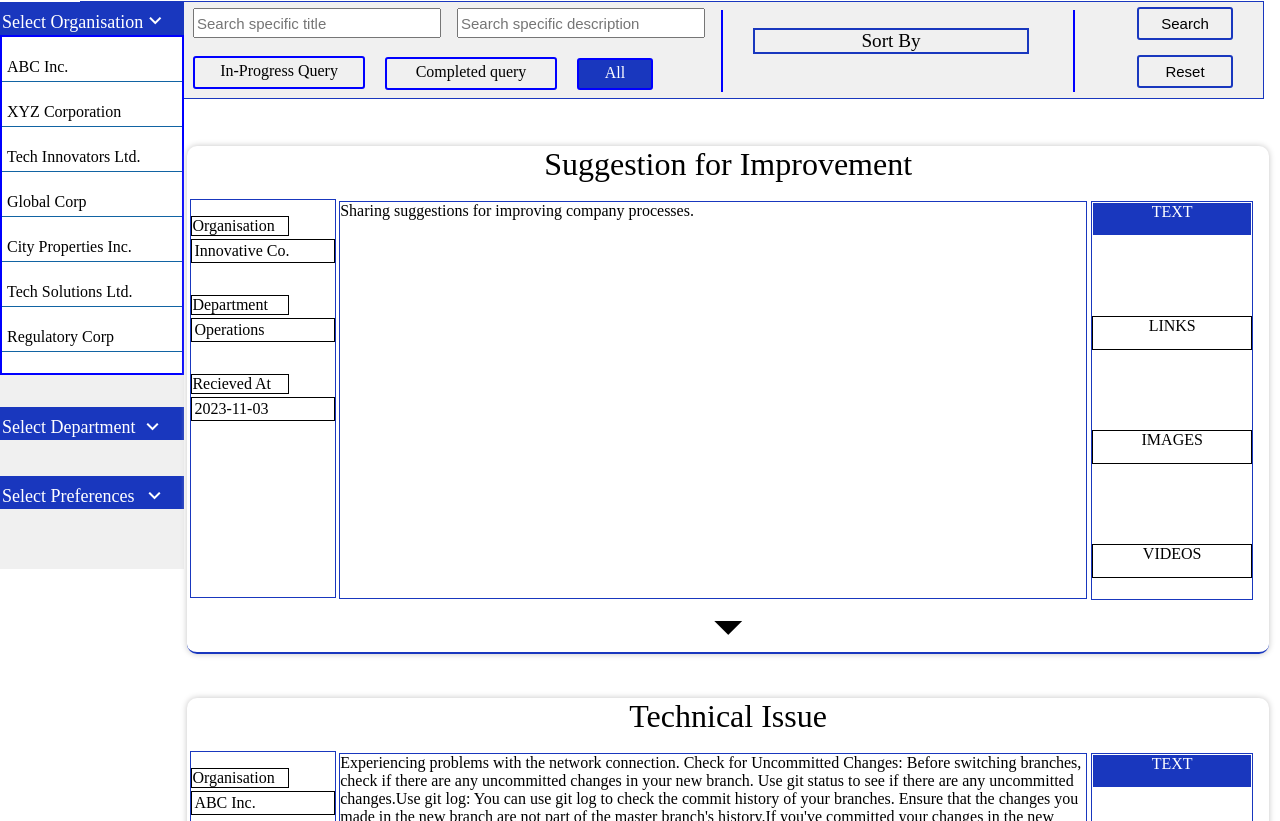
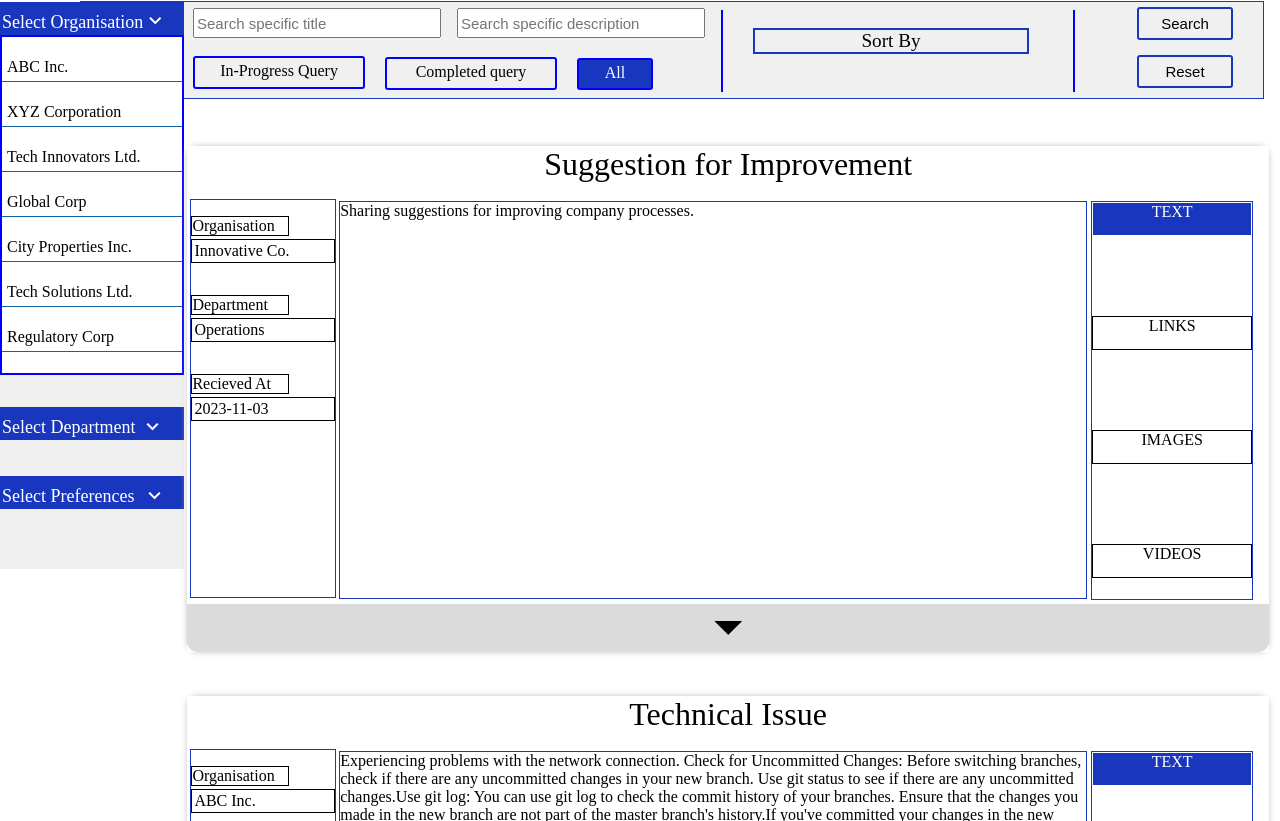
Before and after one commit to gauravgautam00/Quire_Flow, a React (Create React App) app in the folder client/: page /administrative_matter in a window 1280 px wide. Shown: the part 1459-2280 px from the top of the page. Built offline with nearby package versions, Linux system fonts and the light colour scheme.

Commit message:
refined administrative matter

```diff
--- a/client/src/Components/Child_Administrative_matter.jsx
+++ b/client/src/Components/Child_Administrative_matter.jsx
@@ -8,6 +8,7 @@ const Child_Administrative_matter = (props) => {
   const downArrowIcon = useRef(null);
   const arrowDown = useRef(null);
   const downData = useRef(null);
+  const bottomHideContainer = useRef(null);
   const downDataDelete = useRef(null);
 
   useEffect(() => {
@@ -59,26 +60,32 @@ const Child_Administrative_matter = (props) => {
       };
     }
 
-    if (arrowDown.current && downData.current && downArrowIcon.current) {
-      arrowDown.current.onmouseover = () => {
-        arrowDown.current.style.backgroundColor = "#DBDBDB";
-      };
-      arrowDown.current.onmouseout = () => {
-        arrowDown.current.style.backgroundColor = "#FFFFFF";
-      };
+    if (
+      arrowDown.current &&
+      downData.current &&
+      downArrowIcon.current &&
+      bottomHideContainer.current
+    ) {
+      // arrowDown.current.onmouseover = () => {
+      //   arrowDown.current.style.backgroundColor = "#DBDBDB";
+      // };
+      // arrowDown.current.onmouseout = () => {
+      //   arrowDown.current.style.backgroundColor = "#FFFFFF";
+      // };
       arrowDown.current.onclick = () => {
         if (downData.current.style.display == "flex") {
           downData.current.style.display = "none";
           downDataDelete.current.style.display = "none";
-          arrowDown.current.style.borderBottom = "2px solid #1937be";
+          // arrowDown.current.style.borderBottom = "2px solid #1937be";
           downArrowIcon.current.style.transform = "rotate(0deg)";
-
+          bottomHideContainer.current.style.border = "none";
           arrowDown.current.style.borderTop = "none";
         } else {
           downData.current.style.display = "flex";
+          bottomHideContainer.current.style.border = "2px solid";
+          bottomHideContainer.current.style.borderTop = "none";
           downArrowIcon.current.style.transform = "rotate(-180deg)";
           downDataDelete.current.style.display = "block";
-          arrowDown.current.style.borderTop = "2px solid #1937be";
           arrowDown.current.style.borderBottom = "none";
         }
         // downData.current.style.backgroundColor = "red";
@@ -88,6 +95,7 @@ const Child_Administrative_matter = (props) => {
 
   return (
     <div id="child_administrator_matter">
+      <div id="child_administrator_matter_firstPart">
         {/* first */}
         {/* first */}
         {/* first */}
@@ -197,7 +205,11 @@ const Child_Administrative_matter = (props) => {
             arrow_drop_down
           </span>
         </div>
-      <div id="child_administrative_matter_BottomHide">
+      </div>
+      <div
+        id="child_administrative_matter_BottomHide"
+        ref={bottomHideContainer}
+      >
         <div id="child_administrative_matter_downBarBottom" ref={downData}>
           {/* first */}
           <div id="child_administrative_matter_downBarBottom_first">
--- a/client/src/index.css
+++ b/client/src/index.css
@@ -1482,6 +1482,11 @@ code {
   box-shadow: 0px 0px 6px 0px #c5c4c4;
   /* background-color: black; */
 }
+#child_administrator_matter_firstPart {
+  position: relative;
+  background-color: white;
+  z-index: 1;
+}
 
 #child_administrative_matter_headingTop_box1 {
   /* border-radius: 50%; */
@@ -1598,11 +1603,19 @@ code {
   text-align: center;
   cursor: pointer;
 }
+#child_administrative_matter_BottomHide {
+  /* border: 2px solid; */
+  border-top: none;
+  border-bottom-left-radius: 12px;
+  border-bottom-right-radius: 12px;
+  /* transform: translate(0px, -259px); */
+}
 #child_administrator_matter_downBarClicks {
-  border-bottom: 2px solid #1937be;
+  /* border-bottom: 2px solid #1937be; */
   height: 3rem;
   text-align: center;
   margin-top: 4px;
+  background-color: #dbdbdb;
   cursor: pointer;
   border-bottom-left-radius: 10px;
   border-bottom-right-radius: 10px;
@@ -1610,6 +1623,7 @@ code {
 #child_administrator_matter_downBarClicks_icon {
   margin-top: -11px;
   font-size: 67px;
+  transition: transform 0.5s;
 }
 
 #child_administrative_matter_downBarBottom {
@@ -1617,6 +1631,7 @@ code {
   margin-bottom: 1rem;
   display: none;
   margin-top: 17px;
+
   height: 11.5rem;
 }
 
```
Lines whose indentation alone changed are shown as unchanged.
